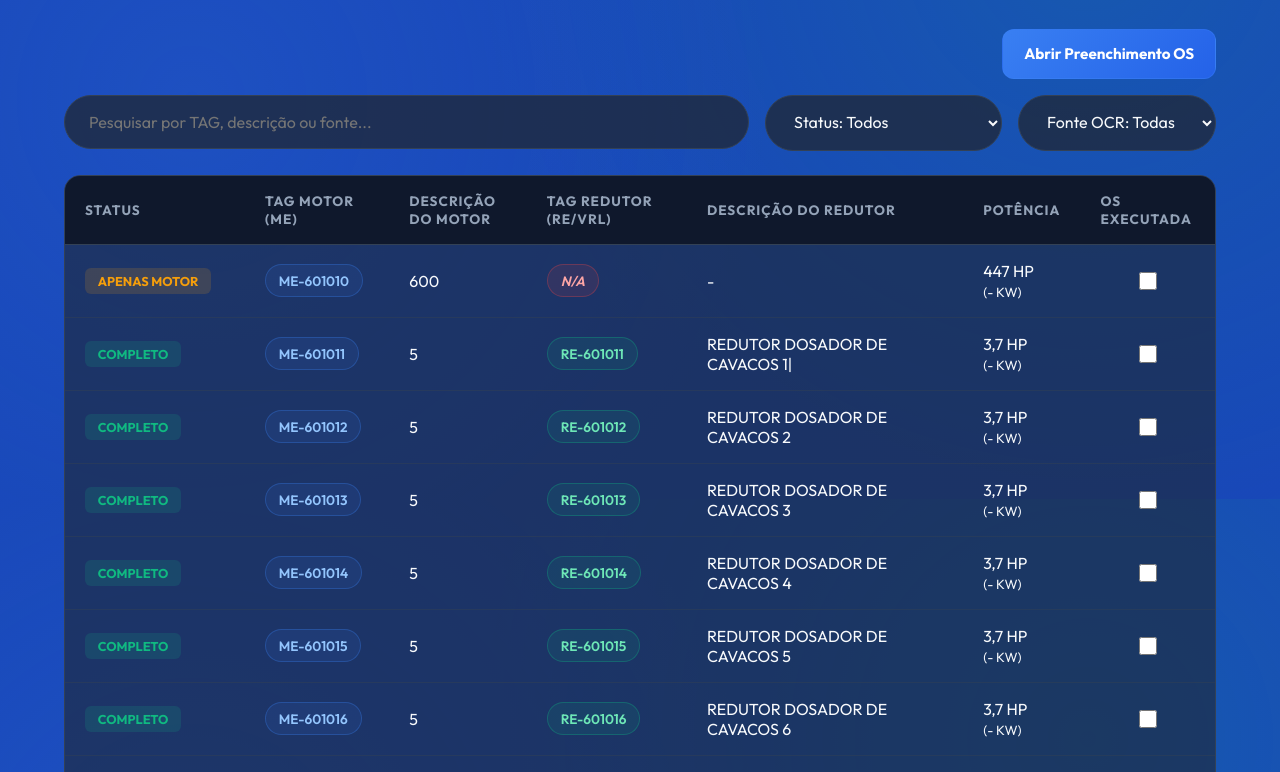
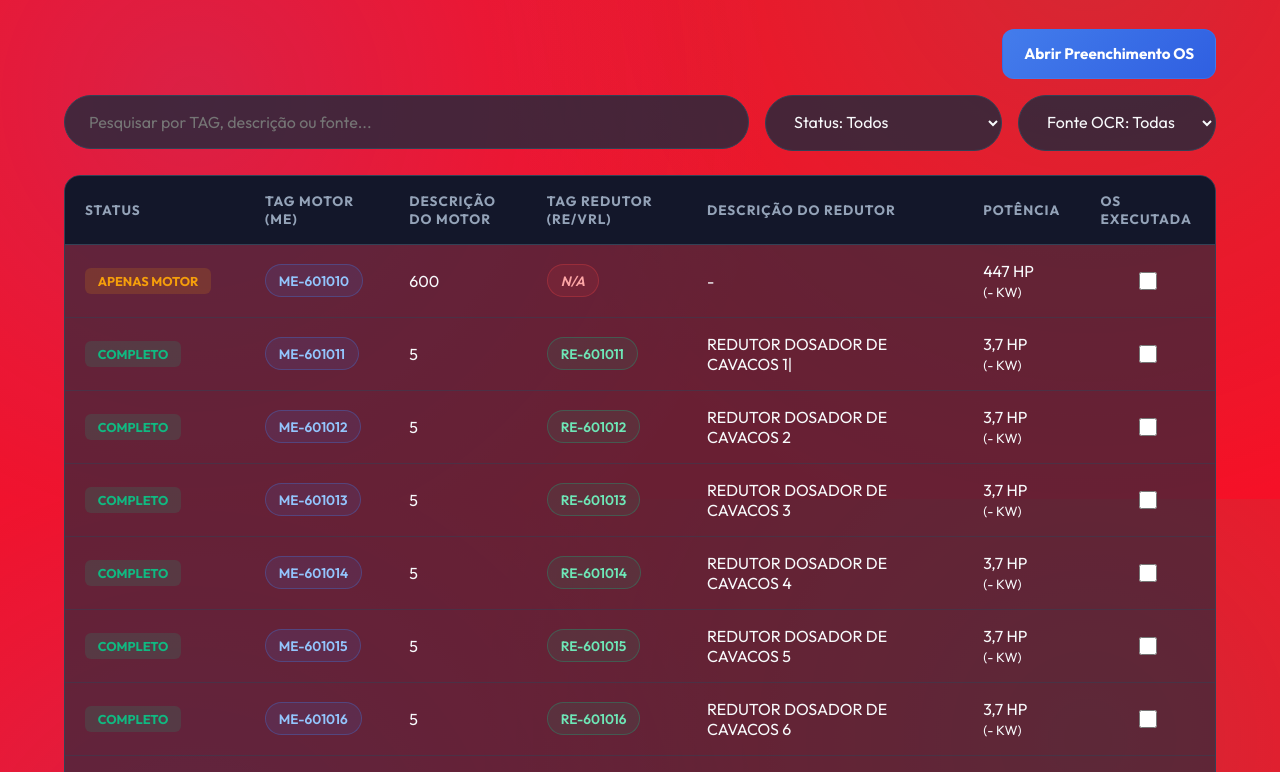
Before and after one commit to Gold-Redutores/LISTA-MOTOREDUTORES-INPASA, a plain HTML site: page index.html in a window 1280 px wide. Shown: the part 301-1073 px from the top of the page. Drawn offline with Linux system fonts and the light colour scheme.

Commit message:
Update index.html

```diff
--- a/index.html
+++ b/index.html
@@ -7,7 +7,7 @@
   <link rel="icon" href="data:,">
   <link href="https://fonts.googleapis.com/css2?family=Outfit:wght@300;400;500;600;700&family=Space+Grotesk:wght@500;700&display=swap" rel="stylesheet">
   <style>
-    :root { --bg-color:#1847b8; --primary:#3b82f6; --secondary:#10b981; --accent:#f59e0b; --danger:#ef4444; --text:#f8fafc; --text-muted:#94a3b8; --border:#334155; --radius:16px; }
+    :root { --bg-color:#f70f26; --primary:#3b82f6; --secondary:#10b981; --accent:#f59e0b; --danger:#ef4444; --text:#f8fafc; --text-muted:#94a3b8; --border:#334155; --radius:16px; }
     * { margin:0; padding:0; box-sizing:border-box; }
     body { font-family:'Outfit',sans-serif; background-color:var(--bg-color); color:var(--text); min-height:100vh; background-image:radial-gradient(circle at 15% 50%, rgba(59,130,246,.15) 0%, transparent 50%), radial-gradient(circle at 85% 30%, rgba(16,185,129,.15) 0%, transparent 50%); background-attachment:fixed; }
     header { padding:2rem 5%; border-bottom:1px solid var(--border); background:rgba(15,23,42,.88); display:grid; grid-template-columns:1fr auto 1fr; align-items:center; gap:1rem; }
```
